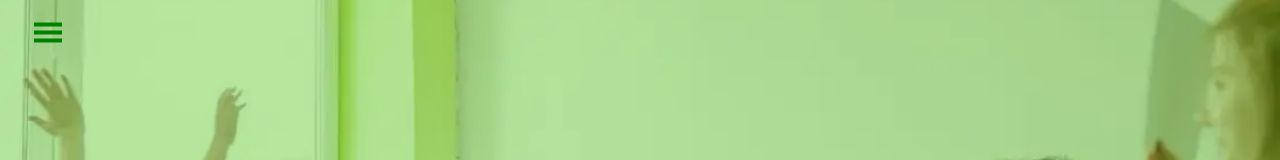
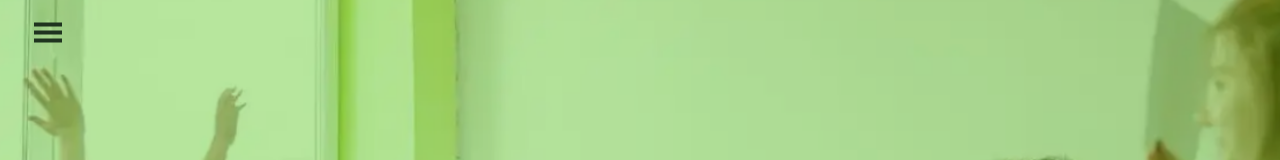
Before and after one commit to Akash-Rajmane/Students-Manager-FrontEnd, a React (Vite) app: page / in a window 1280 px wide. Shown: the top 160 px of the page. Built offline with nearby package versions, Linux system fonts and the light colour scheme.

Commit message:
Update Sidebar.scss

```diff
--- a/src/layouts/sidebar/Sidebar.scss
+++ b/src/layouts/sidebar/Sidebar.scss
@@ -13,7 +13,7 @@
   left: 40px;
   position: fixed;
   transform: scale(2);
-  color:$green;
+  color: $dropdowntxtdark;
   z-index: 10;
   display: block;
 }
```
